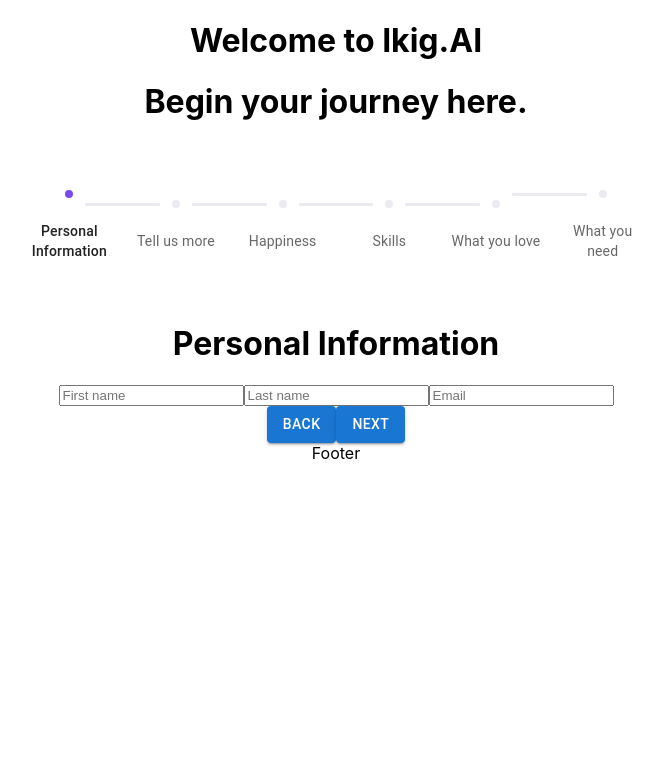
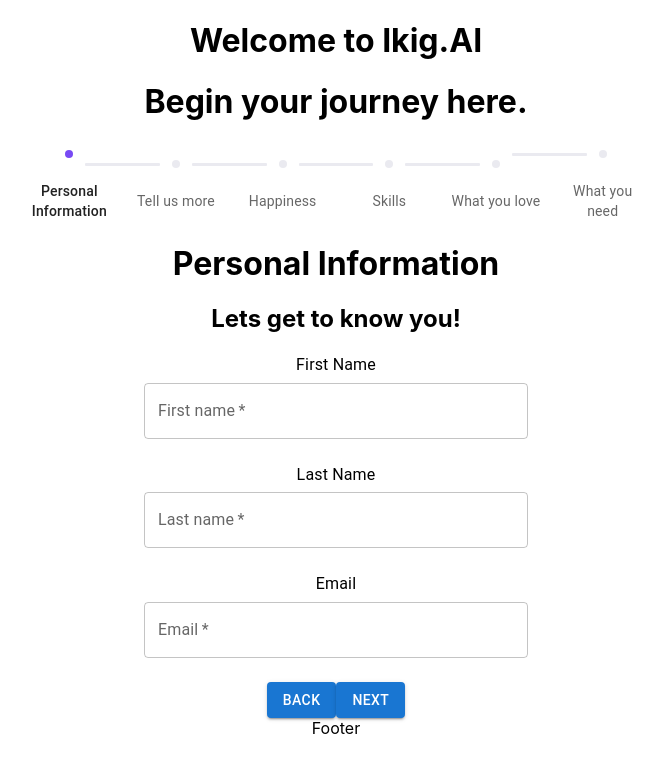
Before and after one commit to ezeAng/ikigai, a React (Create React App) app: page / in a window 1280 px wide. Shown: the top 772 px of the page, without its empty margins (304-967 px from the left). Built offline with nearby package versions, Linux system fonts and the light colour scheme; no server answers; the database is empty.

Commit message:
Added basic styling to simple input

```diff
--- a/src/components/forms/Form.js
+++ b/src/components/forms/Form.js
@@ -161,7 +161,6 @@
 
   return (
     <div>
-
         <div>
             <form onSubmit={handleSubmit}>
                 <Stepper sx={{
@@ -170,7 +169,7 @@
                     margin: 'auto',
                     justifyContent: 'center',
                     alignItems: 'center',
-                    height: '20vh', // You can adjust the height as needed
+                    height: '10vh', // You can adjust the height as needed
                     }} alternativeLabel activeStep={page} connector={<QontoConnector />}>
                     {steps.map((label) => (
                     <Step key={label}>
--- a/src/components/forms/FormPageA.js
+++ b/src/components/forms/FormPageA.js
@@ -1,13 +1,69 @@
 import React from 'react'
+import Box from '@mui/material/Box';
+import Slider from '@mui/material/Slider';
+import { Typography } from '@mui/material';
+import InputLabel from '@mui/material/InputLabel';
+import MenuItem from '@mui/material/MenuItem';
+import TextField from '@mui/material/TextField';
+import FormControl from '@mui/material/FormControl';
+import Select from '@mui/material/Select';
 
 const FormPageA = ({ formData, updateFormData}) => {
+  const inputStyle = {
+    display: 'flex',
+    width: 0.3,
+    margin: 'auto',
+    justifyContent: 'center',
+    alignItems: 'center',
+  };
+  const boxStyle = {
+    width: 0.3, display: 'block', margin: 'auto',
+    marginBottom: 3,
+    justifyContent: 'center',
+    alignItems: 'center', }
 
   return (
     <div>
-        <div><h1>Personal Information</h1></div>
-        <input type='text' placeholder={"First name"} value={formData["first_name"]} onChange={(e) => updateFormData("first_name", e.target.value)}></input>
-        <input type='text' placeholder={"Last name"} value={formData["last_name"]} onChange={(e) => updateFormData("last_name", e.target.value)}></input>
-        <input type='email' placeholder={"Email"} value={formData["email"]} onChange={(e) => updateFormData("email", e.target.value)}></input>
+        <div>
+          <h1>Personal Information</h1>
+          <h2>Lets get to know you!</h2>
+        </div>
+        <Box sx={boxStyle}>
+          <Typography gutterBottom>First Name</Typography>
+          <TextField
+            fullWidth
+            required
+            id="outlined-required"
+            label="First name"
+            value={formData["first_name"]}
+            onChange={(e) => updateFormData("first_name", e.target.value)}
+            defaultValue="First name"
+          />
+        </Box>
+        <Box sx={boxStyle}>
+          <Typography gutterBottom>Last Name</Typography>
+          <TextField
+            fullWidth
+            required
+            id="outlined-required"
+            label="Last name"
+            value={formData["last_name"]}
+            onChange={(e) => updateFormData("last_name", e.target.value)}
+            defaultValue="Last name"
+          />
+        </Box>
+        <Box sx={boxStyle}>
+          <Typography gutterBottom>Email</Typography>
+          <TextField
+            fullWidth
+            required
+            id="outlined-required"
+            label="Email"
+            value={formData["last_name"]}
+            onChange={(e) => updateFormData("email", e.target.value)}
+            defaultValue="Email"
+          />
+        </Box>
     </div>
   )
 }
--- a/src/components/forms/FormPageB.js
+++ b/src/components/forms/FormPageB.js
@@ -8,13 +8,13 @@
 import Select from '@mui/material/Select';
 
 const FormPageB = ({ formData, updateFormData}) => {
-   const sliderStyle = {
+  const sliderStyle = {
     display: 'flex',
     width: 0.3,
     margin: 'auto',
     justifyContent: 'center',
     alignItems: 'center',
-    };
+  };
   const boxStyle = {
     width: 0.8, display: 'block', margin: 'auto',
     marginBottom: 5,
--- a/src/components/forms/FormPageC.js
+++ b/src/components/forms/FormPageC.js
@@ -1,16 +1,49 @@
 import React from 'react'
+import Box from '@mui/material/Box';
+import { Typography } from '@mui/material';
+import InputLabel from '@mui/material/InputLabel';
+import MenuItem from '@mui/material/MenuItem';
+import FormControl from '@mui/material/FormControl';
+import Select from '@mui/material/Select';
 
 const FormPageC = ({ formData, updateFormData}) => {
-
+  const sliderStyle = {
+    display: 'flex',
+    width: 0.3,
+    margin: 'auto',
+    justifyContent: 'center',
+    alignItems: 'center',
+  };
+  const boxStyle = {
+    width: 0.8, display: 'block', margin: 'auto',
+    marginBottom: 5,
+    justifyContent: 'center',
+    alignItems: 'center', }
   return (
     <div>
         <div>
             <h1>Are you happy?</h1>
-            <h2>Would you say you are happy with where you are in life?
-            Don't overthink it, a simple Yes or No and listen to you heart.</h2>
+            <h3>Keep it simple - listen to you heart.</h3>
         </div>
-        <input type='text' placeholder={"Happy?"} value={formData["happiness"]} onChange={(e) => updateFormData("happiness", e.target.value)}></input>
-
+        <Box sx={boxStyle}>
+          <Typography gutterBottom>Happiness check</Typography>
+          <Box sx={sliderStyle}>
+          <FormControl fullWidth>
+            <InputLabel id="demo-simple-select-label">Happy?</InputLabel>
+            <Select
+              labelId="demo-simple-select-label"
+              id="demo-simple-select"
+              value={formData["happiness"]}
+              label="Happy?"
+              onChange={(e) => updateFormData("happiness", e.target.value)}
+            >
+              <MenuItem value={"Yes"}>Yes</MenuItem>
+              <MenuItem value={"No"}>No</MenuItem>
+              <MenuItem value={"I don't know"}>I don't know</MenuItem>
+            </Select>
+          </FormControl>
+          </Box>
+        </Box>
     </div>
   )
 }
--- a/src/components/results/Results.js
+++ b/src/components/results/Results.js
@@ -28,6 +28,7 @@
 
   var final_prompt = prompt + prompt_options[help_wanted];
   console.log("Final prompt: ", final_prompt);
+
   //Do the GPT API Call here
 
 
@@ -42,7 +43,7 @@
           <div>"Knowing yourself is the beginning of all wisdom." - Aristotle.</div>
 
           <div><p>Hello {results.first_name ? <span>{results.first_name}</span> : <span>friend</span>}, thank you for waiting.</p></div>
-          <div></div>
+          <div>RESULTS HERE</div>
           <p>Once result retrieved, fade it in</p>
           <Button onClick={navigateToHome}>Home</Button>
       </div>
```
